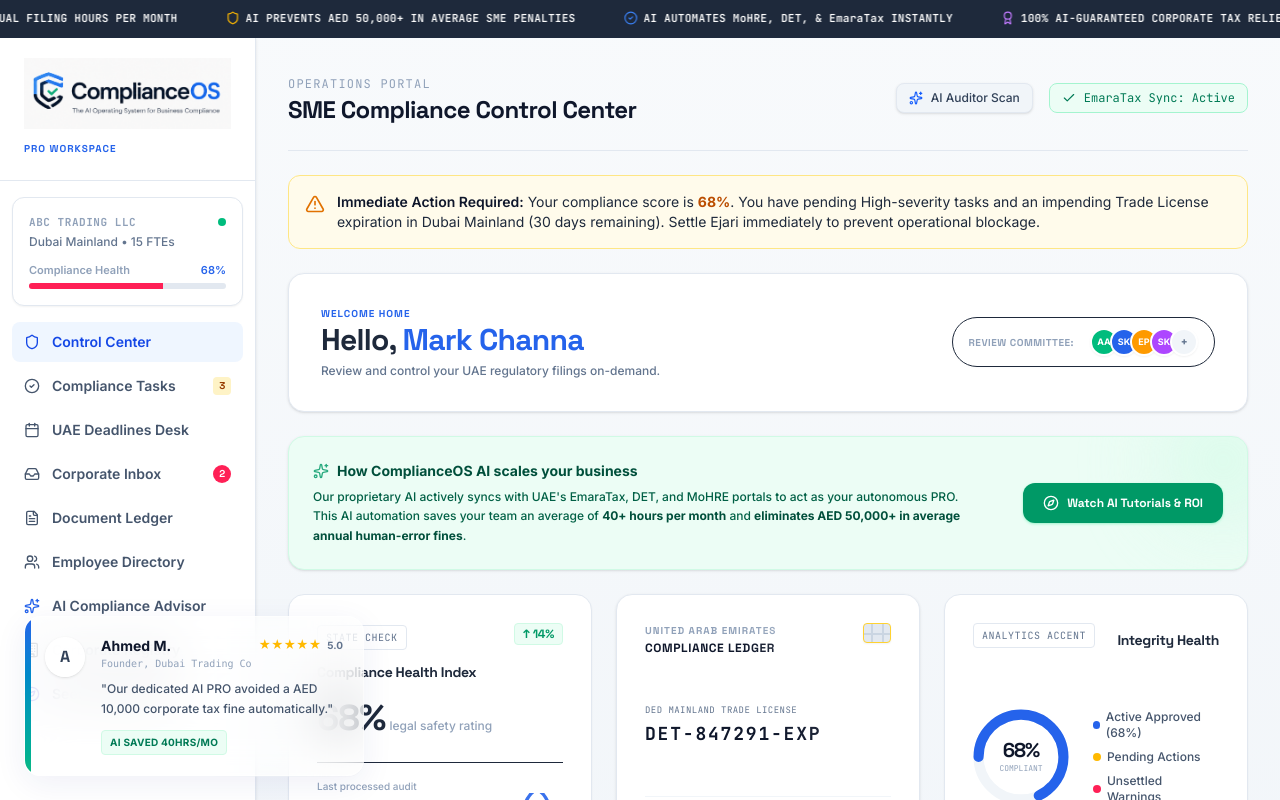
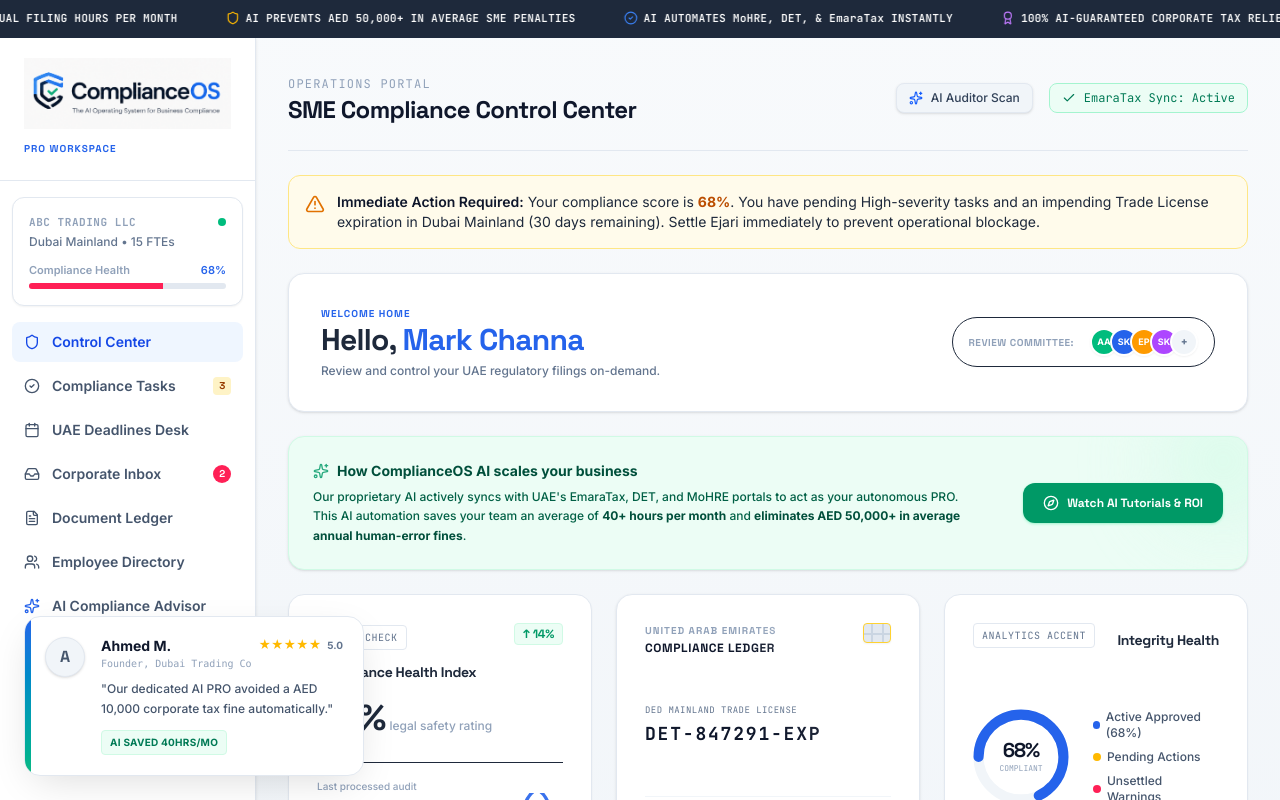
Before and after one commit to ckrstudiodesign-hub/ComplianceOS, a React (Vite) app: page / in a window 1280 px wide. Shown: the top 800 px of the page. Built offline with nearby package versions, Linux system fonts and the light colour scheme.

Commit message:
Remove glassy effect from testimonials popup

```diff
--- a/src/components/SaaSApp.tsx
+++ b/src/components/SaaSApp.tsx
@@ -1833,11 +1833,11 @@
 
   {/* Social Proof Testimonial Loop */}
   <div className={`fixed bottom-6 left-6 z-50 transition-all duration-700 ease-[cubic-bezier(0.175,0.885,0.32,1.275)] origin-bottom-left ${showTestimonial && !testimonialDismissed ? 'scale-100 opacity-100 translate-y-0' : 'scale-95 opacity-0 translate-y-8 pointer-events-none'}`}>
-    <div className="bg-white/60 backdrop-blur-xl border border-white/50 shadow-[0_8px_32px_0_rgba(31,38,135,0.07)] rounded-2xl p-5 w-[340px] flex gap-4 relative overflow-hidden group">
+    <div className="bg-white border border-[#E2E8F0] shadow-[0_12px_40px_-10px_rgba(0,0,0,0.15)] rounded-2xl p-5 w-[340px] flex gap-4 relative overflow-hidden group">
       {/* Decorative gradient strip */}
       <div className="absolute left-0 top-0 bottom-0 w-1.5 bg-gradient-to-b from-[#2563EB] to-[#10B981]"></div>
 
-      <div className="w-10 h-10 rounded-full bg-white/80 backdrop-blur-sm flex items-center justify-center text-slate-700 font-display font-bold shrink-0 border border-white/60 shadow-sm">
+      <div className="w-10 h-10 rounded-full bg-slate-100 flex items-center justify-center text-slate-600 font-display font-bold shrink-0 border border-slate-200 shadow-sm">
         {testimonials[activeTestimonial].name.charAt(0)}
       </div>
       <div className="flex-1 min-w-0">
```
